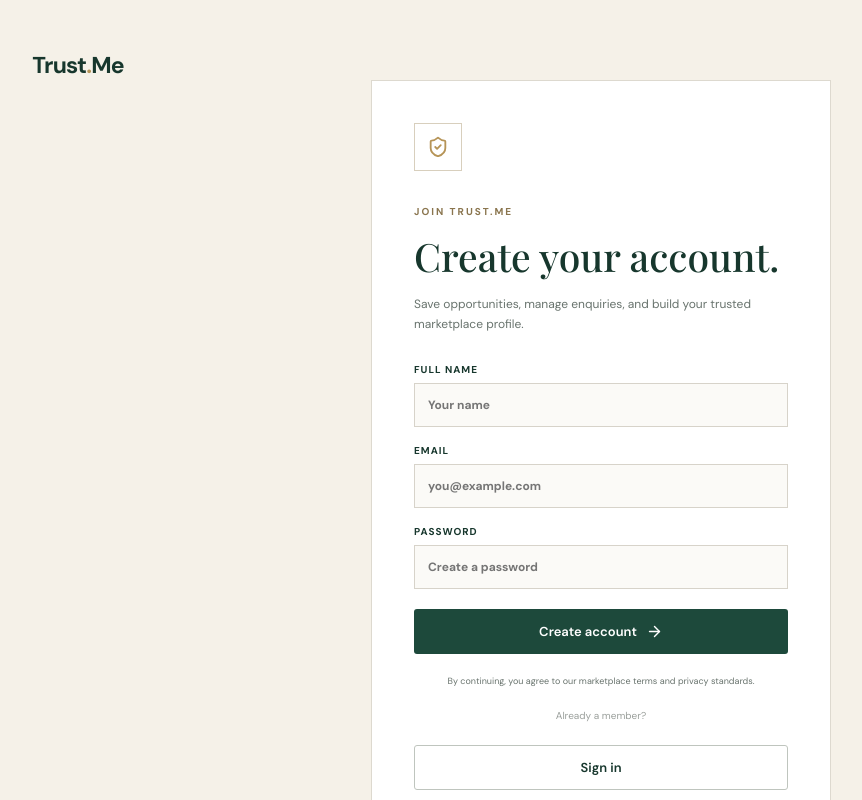
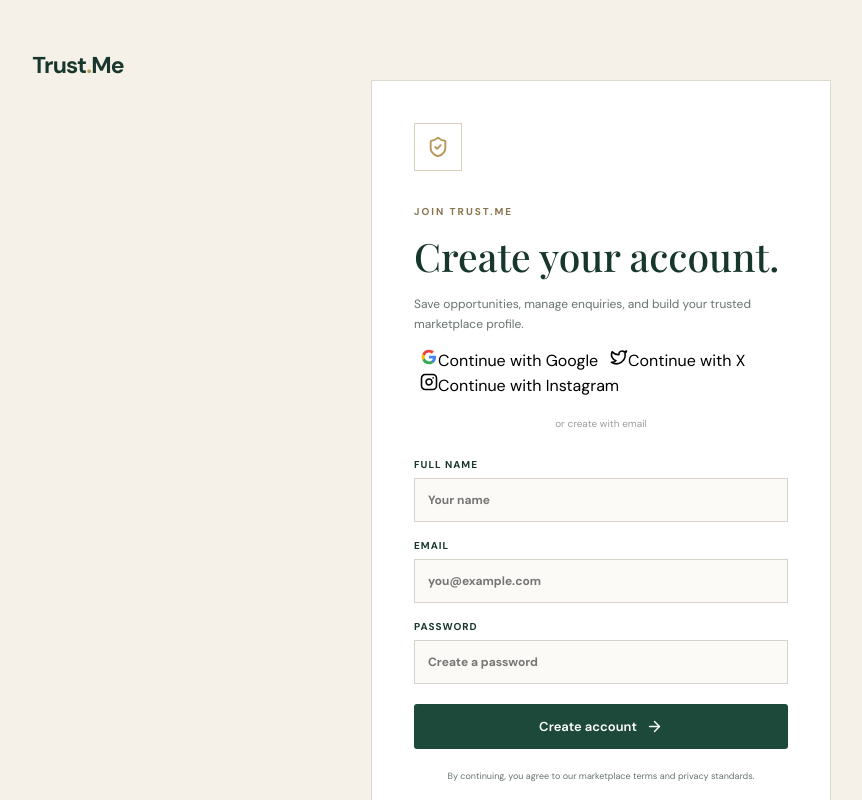
Before and after one commit to AHzCapital/itrust, a Next.js app: page /signup in a window 1280 px wide. Shown: the top 800 px of the page, without its empty margins (39-901 px from the left). Built offline with nearby package versions, Linux system fonts and the light colour scheme; a web font is replaced by a local one.

Commit message:
Add social sign-up options to signup page

```diff
--- a/app/signup/page.tsx
+++ b/app/signup/page.tsx
@@ -2,5 +2,32 @@
 
 import Link from "next/link";
 import { ArrowRight, ShieldCheck } from "lucide-react";
+import OAuthButtons from "@/components/oauth-buttons";
 
-export default function SignupPage(){return <main className="authPage"><Link className="logo authLogo" href="/">Trust<span>.</span>Me</Link><section className="authCard"><div className="authIcon"><ShieldCheck size={22}/></div><span className="kicker">JOIN TRUST.ME</span><h1>Create your account.</h1><p>Save opportunities, manage enquiries, and build your trusted marketplace profile.</p><form><label>Full name<input required placeholder="Your name"/></label><label>Email<input required type="email" placeholder="you@example.com"/></label><label>Password<input required type="password" placeholder="Create a password"/></label><button className="primary" type="submit">Create account <ArrowRight size={17}/></button></form><p className="authFine">By continuing, you agree to our marketplace terms and privacy standards.</p><div className="authDivider">Already a member?</div><Link className="secondary" href="/login">Sign in</Link></section><Link className="authBack" href="/">← Back to Trust.Me</Link></main>}
+export default function SignupPage() {
+  return (
+    <main className="authPage">
+      <Link className="logo authLogo" href="/">Trust<span>.</span>Me</Link>
+      <section className="authCard">
+        <div className="authIcon"><ShieldCheck size={22}/></div>
+        <span className="kicker">JOIN TRUST.ME</span>
+        <h1>Create your account.</h1>
+        <p>Save opportunities, manage enquiries, and build your trusted marketplace profile.</p>
+
+        <OAuthButtons />
+
+        <div className="authDivider"><span>or create with email</span></div>
+        <form>
+          <label>Full name<input required placeholder="Your name"/></label>
+          <label>Email<input required type="email" placeholder="you@example.com"/></label>
+          <label>Password<input required type="password" placeholder="Create a password"/></label>
+          <button className="primary" type="submit">Create account <ArrowRight size={17}/></button>
+        </form>
+        <p className="authFine">By continuing, you agree to our marketplace terms and privacy standards.</p>
+        <div className="authDivider">Already a member?</div>
+        <Link className="secondary" href="/login">Sign in</Link>
+      </section>
+      <Link className="authBack" href="/">← Back to Trust.Me</Link>
+    </main>
+  );
+}
```
